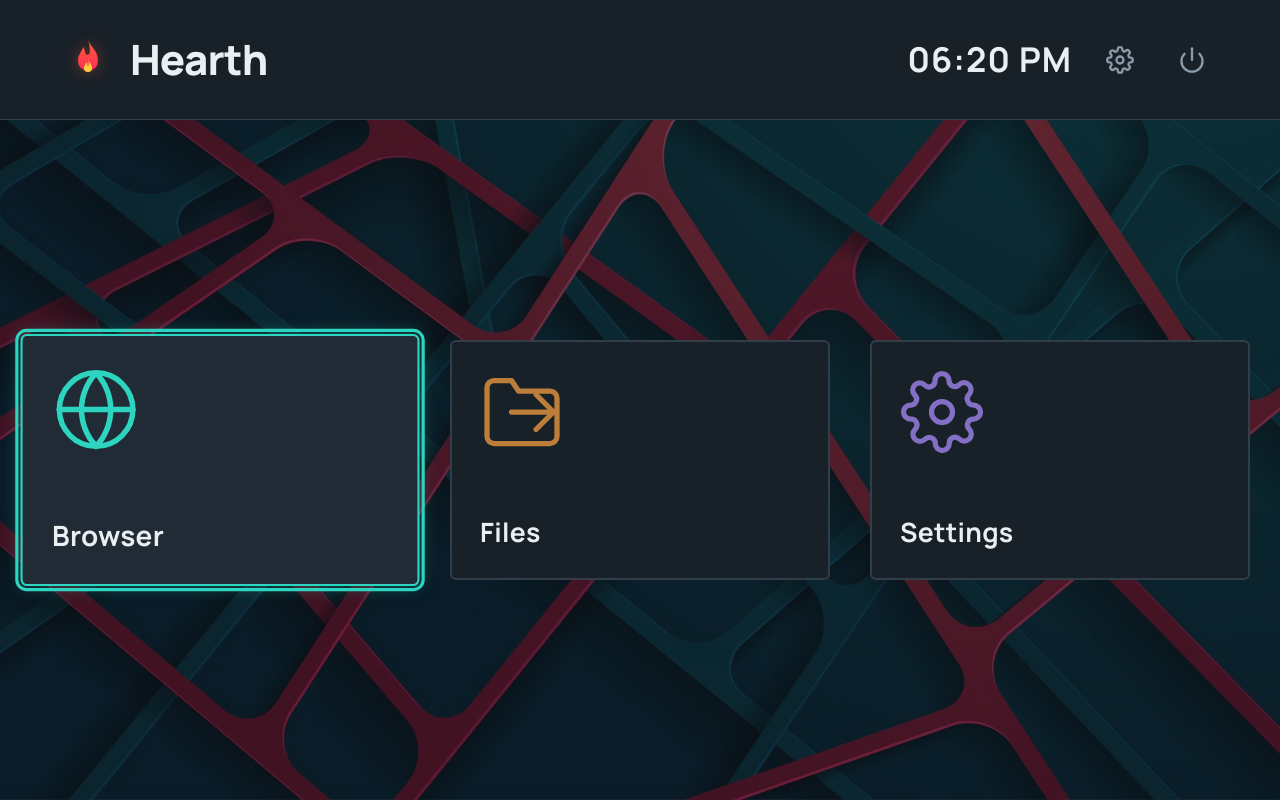
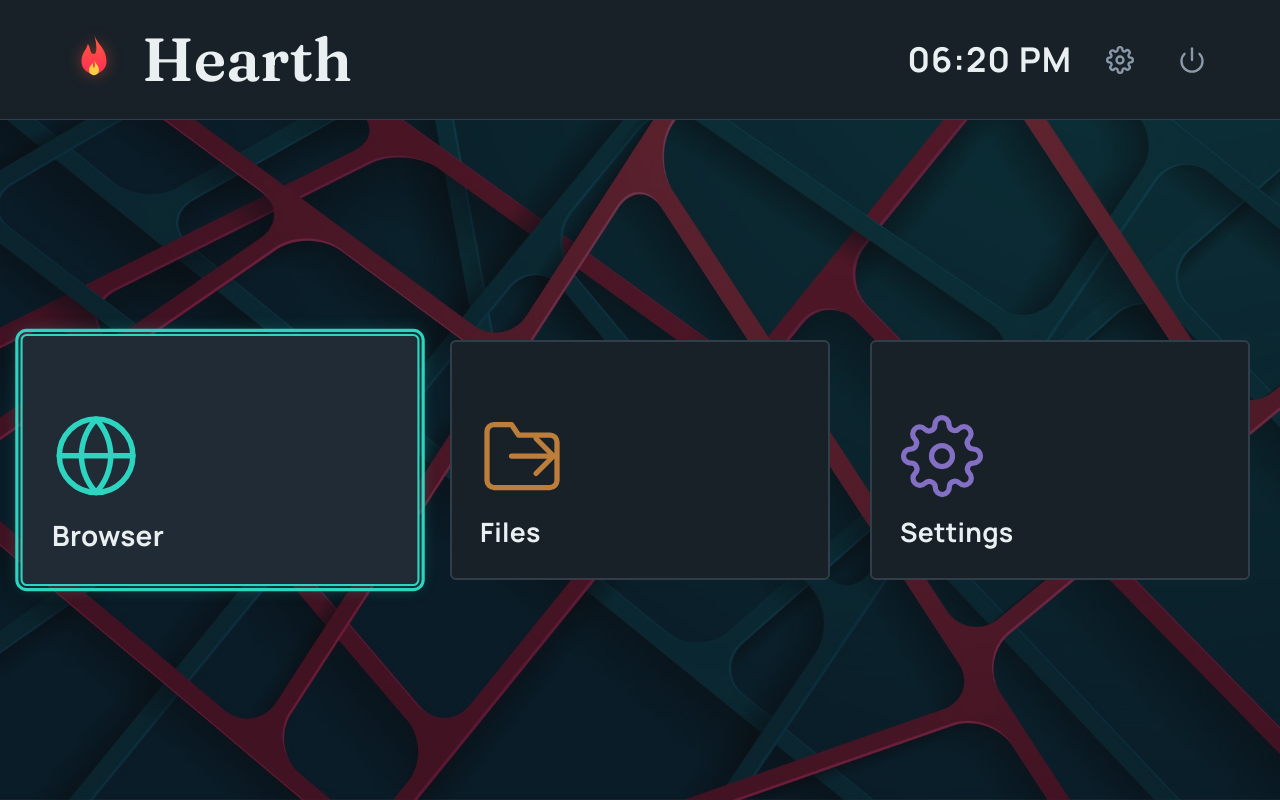
Before and after one commit to japaqonik/hearth, a Svelte app: page / in a window 1280 px wide. Built offline with nearby package versions, Linux system fonts and the light colour scheme.

Commit message:
Logo and ui improvements

```diff
--- a/src/app.css
+++ b/src/app.css
@@ -7,6 +7,15 @@
   font-weight: 200 800;      /* variable font weight range */
   font-display: swap;
   src: url("./assets/fonts/Manrope-variable.woff2") format("woff2");
+}
+
+/* Display face used only for the Hearth wordmark */
+@font-face {
+  font-family: "Fraunces";
+  font-style: normal;
+  font-weight: 300 900;      /* variable font weight range */
+  font-display: swap;
+  src: url("./assets/fonts/Fraunces-variable.woff2") format("woff2");
 }
 
 /* ── CSS Variables ─────────────────────────────────────── */
--- a/src/components/AppTile.svelte
+++ b/src/components/AppTile.svelte
@@ -67,7 +67,8 @@
     display: flex;
     flex-direction: column;
     align-items: flex-start;
-    justify-content: space-between;
+    justify-content: flex-end;
+    gap: 16px;
     padding: 28px;
     color: var(--text);
     transition: background var(--transition), border-color var(--transition), transform var(--transition);
--- a/src/components/Topbar.svelte
+++ b/src/components/Topbar.svelte
@@ -68,7 +68,7 @@
 
 <header class="topbar">
   <div class="topbar-left">
-    <Logo size={48} />
+    <Logo size={60} />
     <span class="app-title">Hearth</span>
   </div>
 
@@ -131,10 +131,13 @@
   }
 
   .app-title {
-    font-size: 2.2rem;
-    font-weight: 800;
+    font-family: "Fraunces", "Manrope", serif;
+    font-size: 3.2rem;
+    font-weight: 600;
     color: var(--text);
-    letter-spacing: -0.02em;
+    letter-spacing: 0;
+    /* Fraunces axes: opsz (optical size) high for display, SOFT slightly up */
+    font-variation-settings: "opsz" 144, "SOFT" 40, "WONK" 0;
   }
 
   .topbar-right {
```
Also changed, not shown: src/assets/fonts/Fraunces-variable.woff2 (added).
